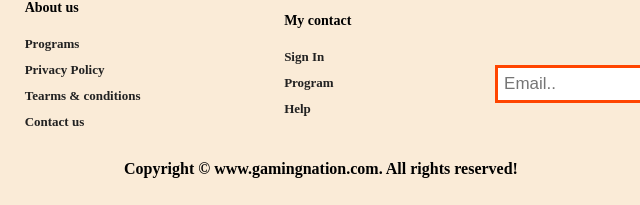
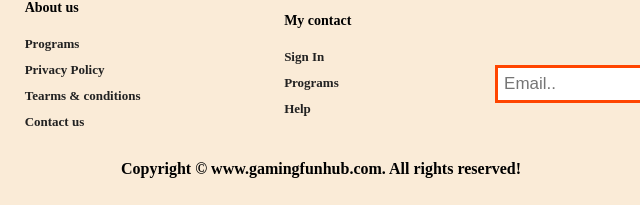
Before and after one commit to mohit8890/Gamingfunhub., a plain HTML site: page online.html in a window 1280 px wide. Shown: the part 1660-1865 px from the top of the page, 319-959 px from the left. Drawn offline with Linux system fonts and the light colour scheme; files whose address does not match are found by name.

Commit message:
Update online.html

```diff
--- a/online.html
+++ b/online.html
@@ -455,7 +455,7 @@ footer .copyright{
    <div class="col">
        <h4>My contact</h4>
        <a href="signin">Sign In</a>
-       <a href="#">Program</a>
+       <a href="#">Programs</a>
        <!-- <a href="#">My Wishlist</a>
        <a href="#"></a> -->
        <a href="#">Help</a>
@@ -469,7 +469,7 @@ footer .copyright{
    </div>
 
    <div class="copyright">
-       Copyright &copy; www.gamingnation.com. All rights reserved!
+       Copyright &copy; www.gamingfunhub.com. All rights reserved!
 
    </div>
 
```
